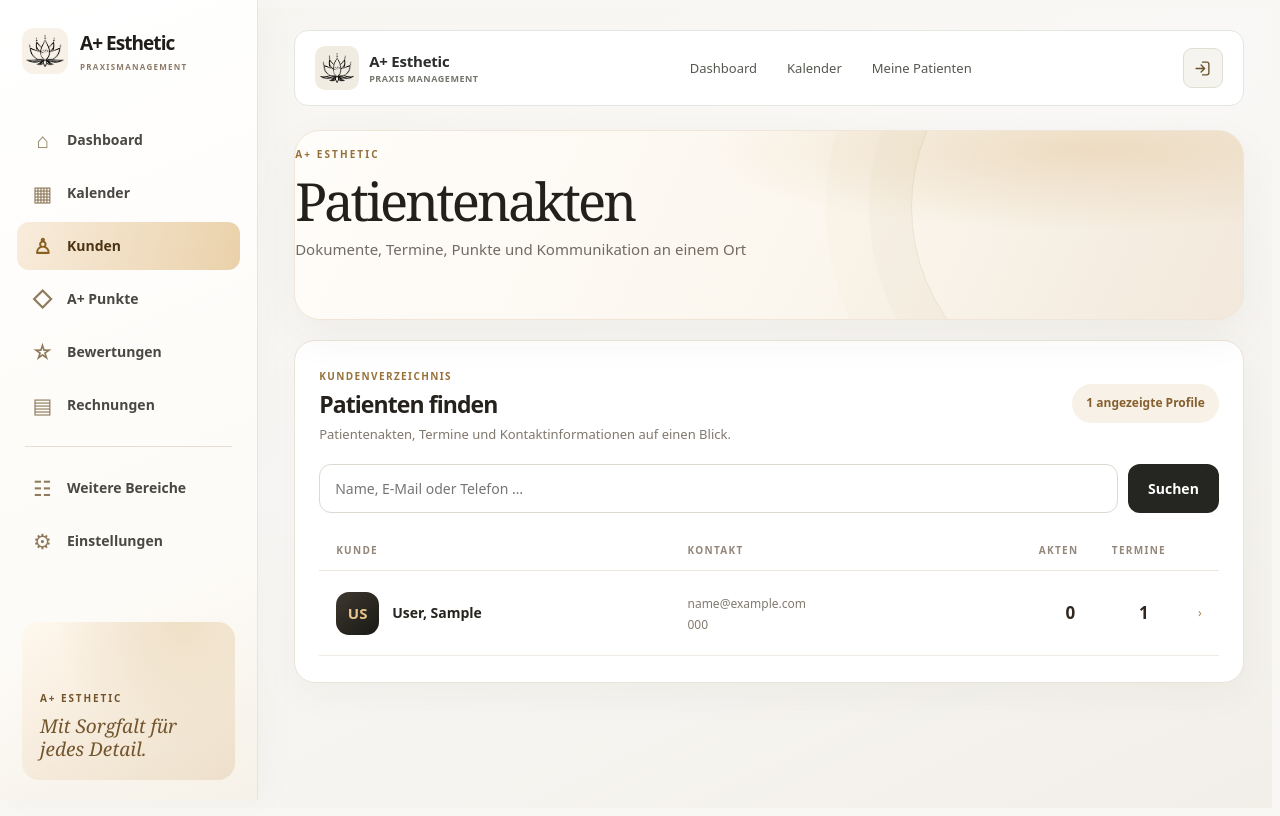
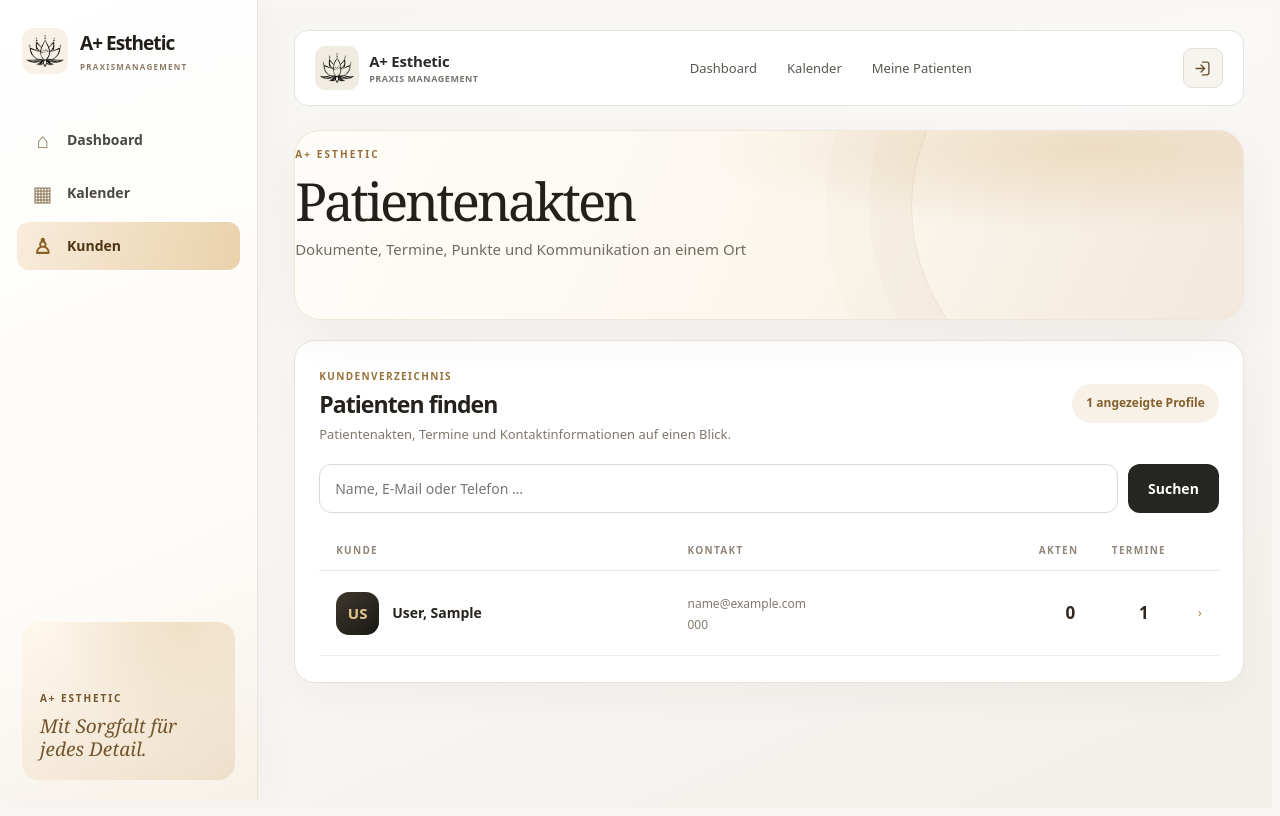
Before and after one commit to hsdarestani/book, a Django app: page /verwaltung/app/1/ in a window 1280 px wide. Run offline with Django 5.2, Linux system fonts and the light colour scheme; a user stored in the database is signed in; data comes from the database, SQL or seed files in the repository; tables that the repository leaves empty hold one stand-in row (values such as "Sample post"); data that the repository does not hold is empty; some libraries are stand-ins or nearby versions.

Commit message:
fix(ui): respect view-only navigation and existing settings route

```diff
--- a/templates/booking/_premium_sidebar.html
+++ b/templates/booking/_premium_sidebar.html
@@ -8,12 +8,14 @@
     <a href="/verwaltung/dashboard/" {% if section != 'patients' %}aria-current="page"{% endif %}><span aria-hidden="true">⌂</span>Dashboard</a>
     <a href="/verwaltung/kalender/"><span aria-hidden="true">▦</span>Kalender</a>
     <a href="/verwaltung/app/patients/" {% if section == 'patients' %}aria-current="page"{% endif %}><span aria-hidden="true">♙</span>Kunden</a>
+    {% if not view_only %}
     <a href="/verwaltung/app/wallet/"><span aria-hidden="true">◇</span>A+ Punkte</a>
     <a href="/verwaltung/app/reviews/"><span aria-hidden="true">☆</span>Bewertungen</a>
     <a href="/verwaltung/app/invoices/"><span aria-hidden="true">▤</span>Rechnungen</a>
     <div class="premium-sidebar-rule" aria-hidden="true"></div>
     <a href="/verwaltung/mehr/"><span aria-hidden="true">☷</span>Weitere Bereiche</a>
-    <a href="/verwaltung/mehr/#settings"><span aria-hidden="true">⚙</span>Einstellungen</a>
+    <a href="/verwaltung/mehr/"><span aria-hidden="true">⚙</span>Einstellungen</a>
+    {% endif %}
   </nav>
   <div class="premium-sidebar-footer"><span>A+ ESTHETIC</span><p>Mit Sorgfalt für jedes Detail.</p></div>
 </aside>
```
